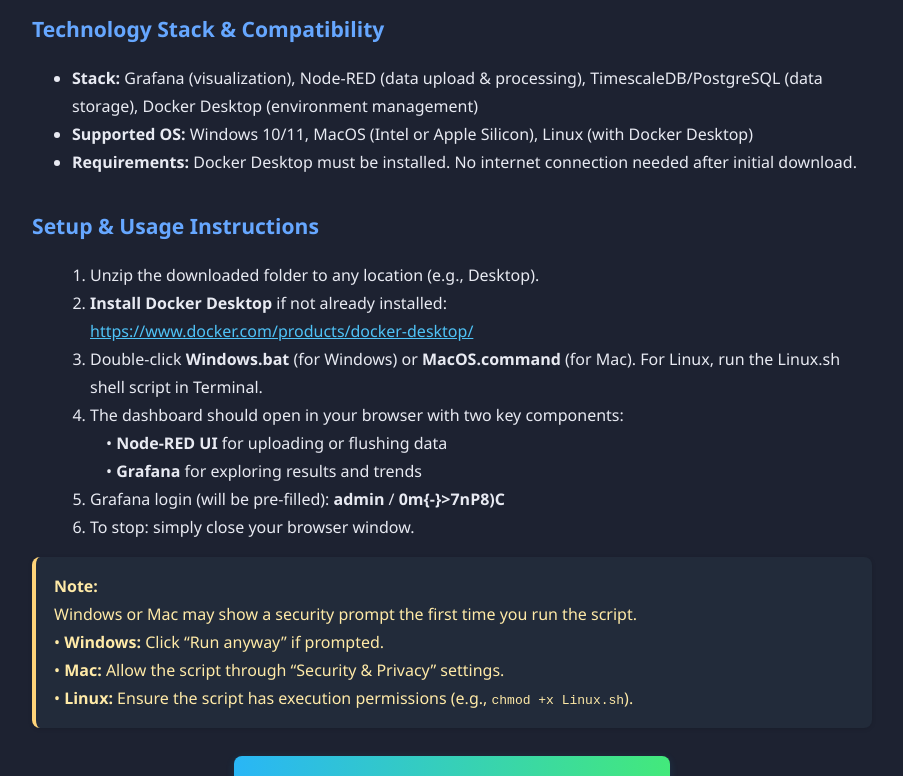
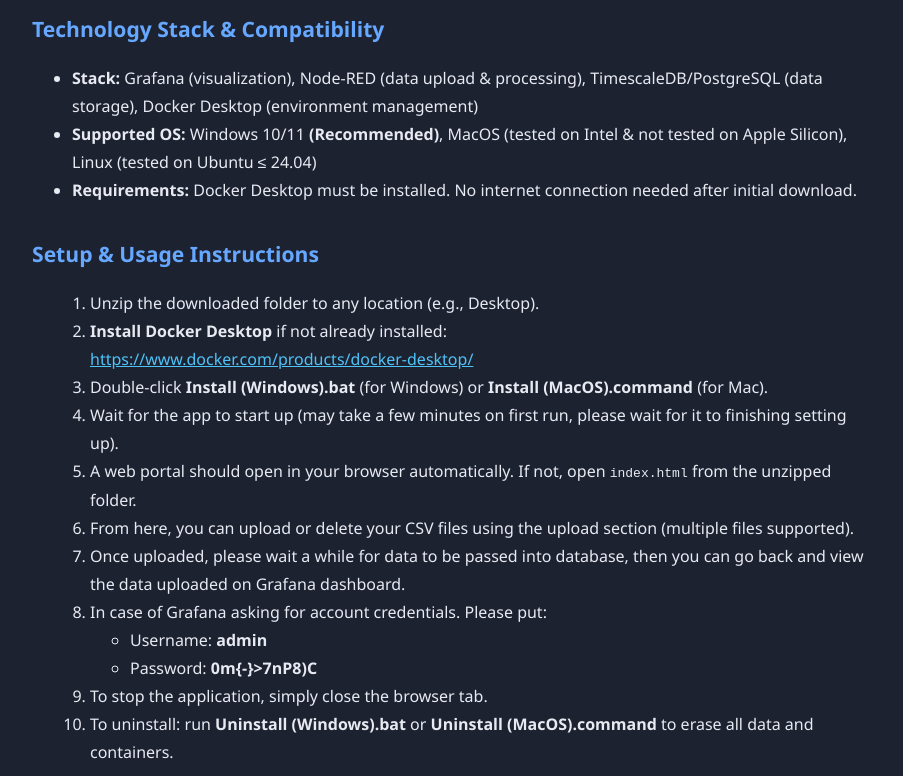
Before and after one commit to thieulong/cnps.biodiversity_monitoring.io, a plain HTML site: page index.html in a window 1280 px wide. Shown: the part 500-1276 px from the top of the page, without its empty margins (188-1091 px from the left). Drawn offline with Linux system fonts and the light colour scheme.

Commit message:
Final adjustments on the text styles

```diff
--- a/index.html
+++ b/index.html
@@ -138,7 +138,7 @@
       <h2>Technology Stack & Compatibility</h2>
       <ul>
         <li><b>Stack:</b> Grafana (visualization), Node-RED (data upload & processing), TimescaleDB/PostgreSQL (data storage), Docker Desktop (environment management)</li>
-        <li><b>Supported OS:</b> Windows 10/11, MacOS (Intel or Apple Silicon), Linux (with Docker Desktop)</li>
+        <li><b>Supported OS:</b> Windows 10/11 <b>(Recommended)</b>, MacOS (tested on Intel & not tested on Apple Silicon), Linux (tested on Ubuntu ≤ 24.04)</li>
         <li><b>Requirements:</b> Docker Desktop must be installed. No internet connection needed after initial download.</li>
       </ul>
     </div>
@@ -150,13 +150,18 @@
         <li><b>Install Docker Desktop</b> if not already installed:<br>
           <a href="https://www.docker.com/products/docker-desktop/" target="_blank">https://www.docker.com/products/docker-desktop/</a>
         </li>
-        <li>Double-click <b>Windows.bat</b> (for Windows) or <b>MacOS.command</b> (for Mac). For Linux, run the Linux.sh shell script in Terminal.</li>
-        <li>The dashboard should open in your browser with two key components:<br>
-            &emsp;• <b>Node-RED UI</b> for uploading or flushing data<br>
-            &emsp;• <b>Grafana</b> for exploring results and trends
-        </li>
-        <li>Grafana login (will be pre-filled): <b>admin</b> / <b>0m{-}&gt;7nP8)C</b></li>
-        <li>To stop: simply close your browser window.</li>
+        <li>Double-click <b>Install (Windows).bat</b> (for Windows) or <b>Install (MacOS).command</b> (for Mac).
+        <li>Wait for the app to start up (may take a few minutes on first run, please wait for it to finishing setting up).</li>
+        <li>A web portal should open in your browser automatically. If not, open <code>index.html</code> from the unzipped folder.</li>
+        <li>From here, you can upload or delete your CSV files using the upload section (multiple files supported).</li>
+        <li>Once uploaded, please wait a while for data to be passed into database, then you can go back and view the data uploaded on Grafana dashboard.</li>
+        <li>In case of Grafana asking for account credentials. Please put: </li>
+        <ul>
+        <li>Username: <b>admin</b></li>
+        <li>Password: <b>0m{-}&gt;7nP8)C</b></li>
+        </ul>
+        <li>To stop the application, simply close the browser tab.</li>
+        <li>To uninstall: run <b>Uninstall (Windows).bat</b> or <b>Uninstall (MacOS).command</b> to erase all data and containers.</li>
       </ol>
       <div class="note">
         <b>Note:</b><br>
@@ -183,7 +188,10 @@
 # File – string (file name or full path)
         </code>
       </div>
-      <p>Please ensure the file includes a header row and is properly comma-separated.</p>
+      <div class="note">
+        <b>Note:</b><br>
+        Please ensure the file includes a header row and is properly comma-separated. You can check out the sample datasets in <b>sample-data</b> folder. These files can also be used for upload testings.
+      </div>
     </div>
 
     <div class="section">
```
